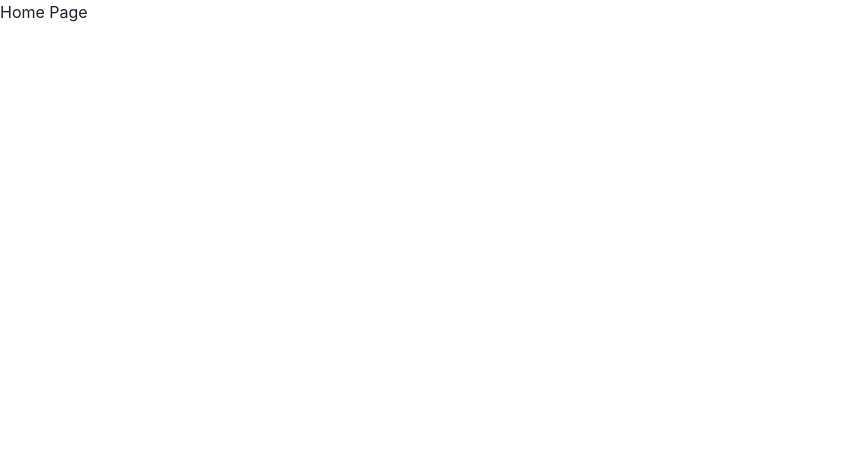
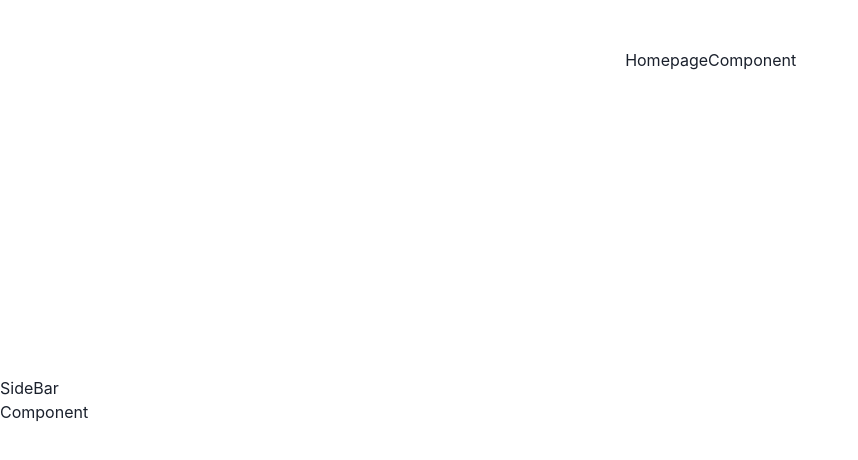
Before and after one commit to stephen-gift/reward-summary-dashboard, a Next.js app: page / in a window 1280 px wide. Shown: the top 460 px of the page, without its empty margins (0-858 px from the left). Built offline with nearby package versions, Linux system fonts and the light colour scheme.

Commit message:
Implement basic layout structure for HomepageComponent

```diff
--- a/src/app/page.tsx
+++ b/src/app/page.tsx
@@ -1,3 +1,9 @@
+import { HomePageContainer } from "@/container";
+
 export default function Home() {
-  return <div>Home Page</div>;
+  return (
+    <>
+      <HomePageContainer />
+    </>
+  );
 }
--- /dev/null
+++ b/src/components/HomepageComponent/HomepageComponent.tsx
@@ -0,0 +1,24 @@
+import { HStack, Text, VStack } from "@chakra-ui/react";
+import React from "react";
+
+const HomepageComponent = () => {
+  return (
+    <HStack width="full" flex={1} overflow="hidden">
+      <Text>SideBar Component</Text>
+      {/* SideBar */}
+      <VStack
+        px={12}
+        pt={12}
+        width="full"
+        height="full"
+        spacing={6}
+        overflow="hidden"
+      >
+        <Text>HomepageComponent</Text>
+        {/* Main Content */}
+      </VStack>
+    </HStack>
+  );
+};
+
+export default HomepageComponent;
--- /dev/null
+++ b/src/components/index.tsx
@@ -0,0 +1,3 @@
+import HomepageComponent from "./HomepageComponent/HomepageComponent";
+
+export { HomepageComponent };
--- /dev/null
+++ b/src/container/HomePageContainer/HomePageContainer.tsx
@@ -0,0 +1,13 @@
+import { HomepageComponent } from "@/components";
+import { VStack } from "@chakra-ui/react";
+import React from "react";
+
+const HomePageContainer = () => {
+  return (
+    <VStack h="100vh" w={"full"} overflow={"hidden"} spacing={0}>
+      <HomepageComponent />
+    </VStack>
+  );
+};
+
+export default HomePageContainer;
--- /dev/null
+++ b/src/container/index.tsx
@@ -0,0 +1,3 @@
+import HomePageContainer from "./HomePageContainer/HomePageContainer";
+
+export { HomePageContainer };
```
